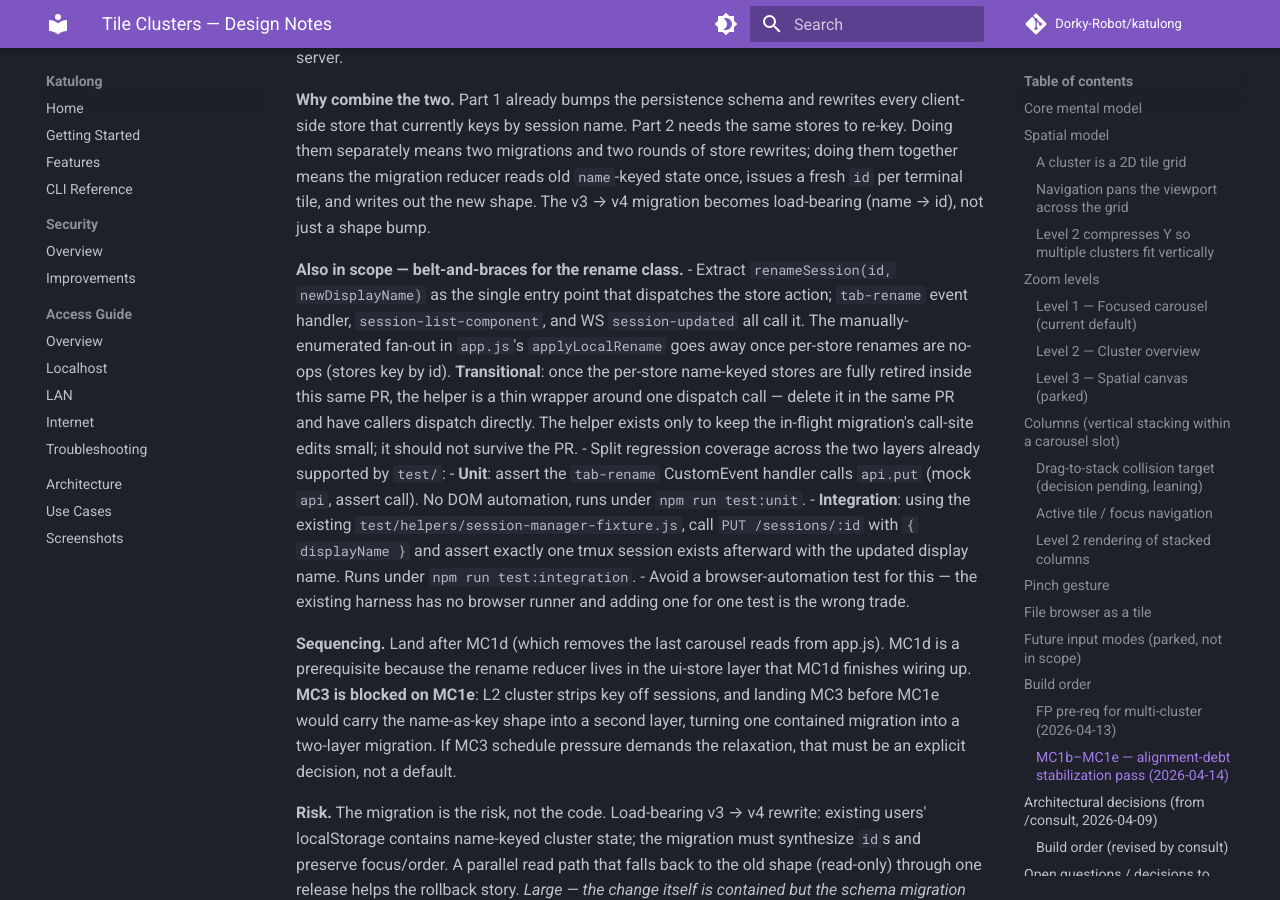
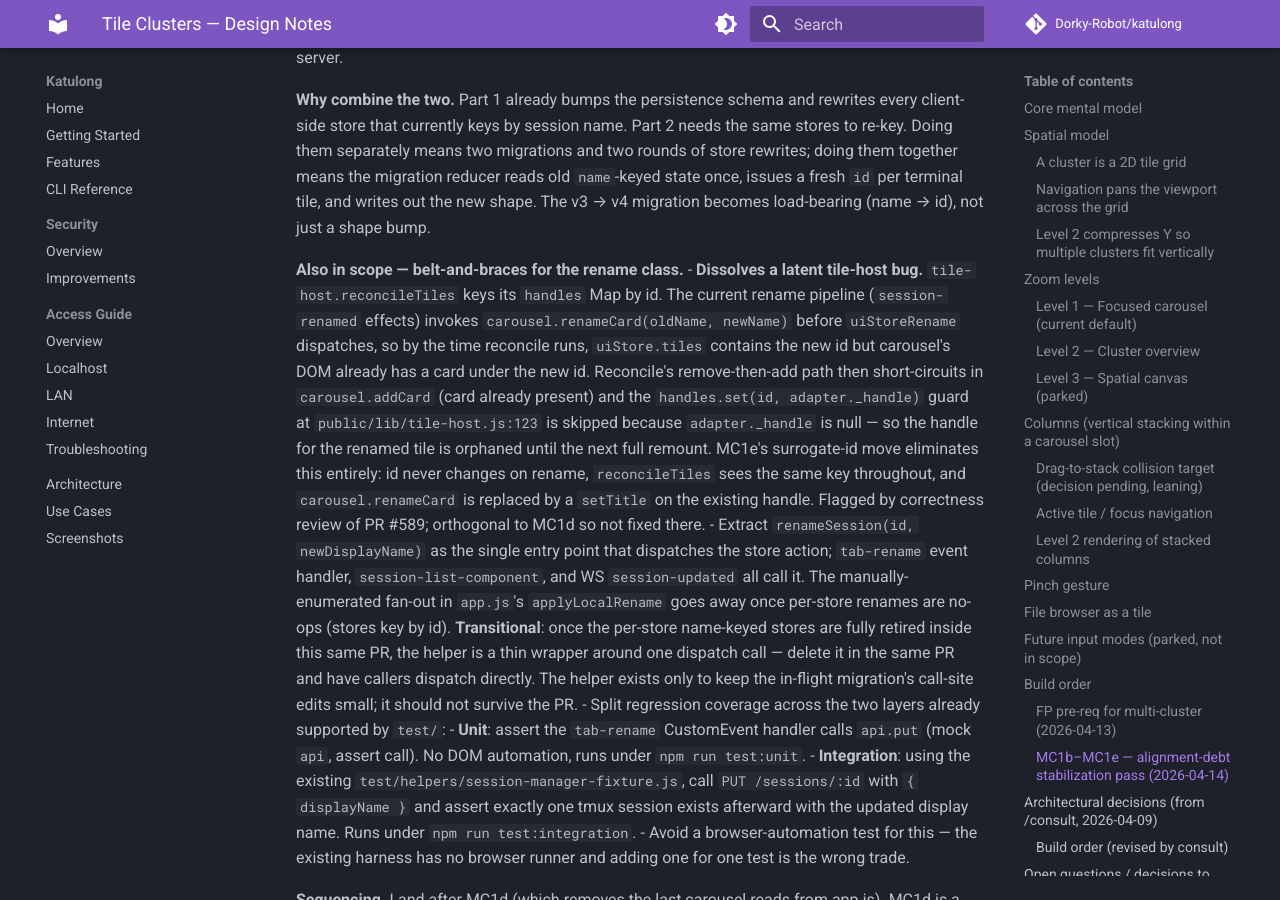
Before and after one commit to Dorky-Robot/katulong, an MkDocs documentation site: the page built from docs/tile-clusters-design.md, in a window 1280 px wide and 900 px high, scrolled down 10447 px. Built offline with MkDocs 1.6.1 and Material for MkDocs 9.7.7, drawn with Linux system fonts in a browser that asks for light colours; comment, search, counter and statistics services are not loaded.

Commit message:
docs(MC1e): document tile-host rename handle-orphan bug
Correctness review of PR #589 (MC1d) surfaced a latent bug in the
session-renamed pipeline that predates MC1d (from MC1c commit 9b7e942).
carousel.renameCard fires before uiStoreRename, so reconcileTiles in
tile-host sees the new id in uiStore.tiles but the carousel DOM
already has a card under that id — addCard early-returns, the
handles.set guard is skipped, and the tile's handle is orphaned until
a full remount.

Not fixed in MC1d (out of scope). Documented inline in MC1e's
'Also in scope' list because MC1e's surrogate-id move dissolves the
bug: id never changes on rename, reconcileTiles sees the same key
throughout, and carousel.renameCard becomes a setTitle on the existing
handle.

```diff
--- a/docs/tile-clusters-design.md
+++ b/docs/tile-clusters-design.md
@@ -330,6 +330,7 @@ Originally MC2 was scoped as a "layout-change snapshot" emitted from carousel th
   **Why combine the two.** Part 1 already bumps the persistence schema and rewrites every client-side store that currently keys by session name. Part 2 needs the same stores to re-key. Doing them separately means two migrations and two rounds of store rewrites; doing them together means the migration reducer reads old `name`-keyed state once, issues a fresh `id` per terminal tile, and writes out the new shape. The v3 → v4 migration becomes load-bearing (name → id), not just a shape bump.
 
   **Also in scope — belt-and-braces for the rename class.**
+  - **Dissolves a latent tile-host bug.** `tile-host.reconcileTiles` keys its `handles` Map by id. The current rename pipeline (`session-renamed` effects) invokes `carousel.renameCard(oldName, newName)` before `uiStoreRename` dispatches, so by the time reconcile runs, `uiStore.tiles` contains the new id but carousel's DOM already has a card under the new id. Reconcile's remove-then-add path then short-circuits in `carousel.addCard` (card already present) and the `handles.set(id, adapter._handle)` guard at `public/lib/tile-host.js:123` is skipped because `adapter._handle` is null — so the handle for the renamed tile is orphaned until the next full remount. MC1e's surrogate-id move eliminates this entirely: id never changes on rename, `reconcileTiles` sees the same key throughout, and `carousel.renameCard` is replaced by a `setTitle` on the existing handle. Flagged by correctness review of PR #589; orthogonal to MC1d so not fixed there.
   - Extract `renameSession(id, newDisplayName)` as the single entry point that dispatches the store action; `tab-rename` event handler, `session-list-component`, and WS `session-updated` all call it. The manually-enumerated fan-out in `app.js`'s `applyLocalRename` goes away once per-store renames are no-ops (stores key by id). **Transitional**: once the per-store name-keyed stores are fully retired inside this same PR, the helper is a thin wrapper around one dispatch call — delete it in the same PR and have callers dispatch directly. The helper exists only to keep the in-flight migration's call-site edits small; it should not survive the PR.
   - Split regression coverage across the two layers already supported by `test/`:
     - **Unit**: assert the `tab-rename` CustomEvent handler calls `api.put` (mock `api`, assert call). No DOM automation, runs under `npm run test:unit`.
```
